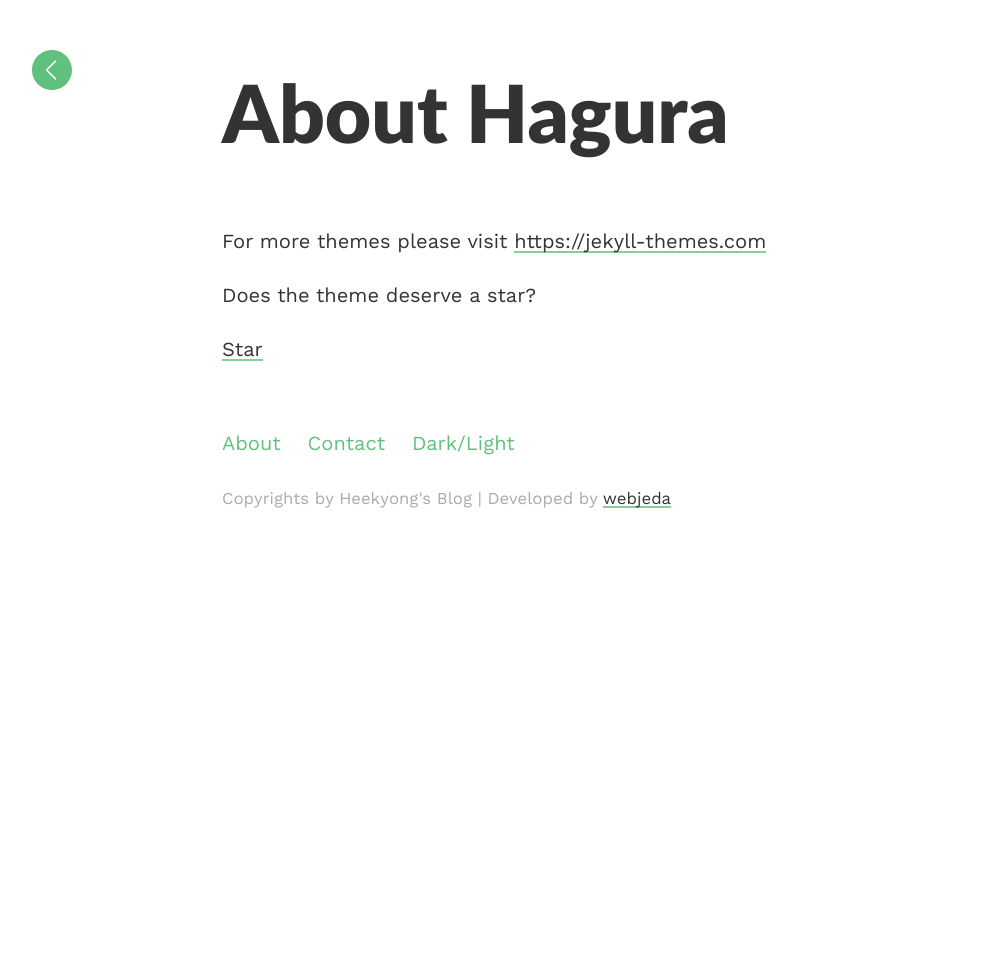
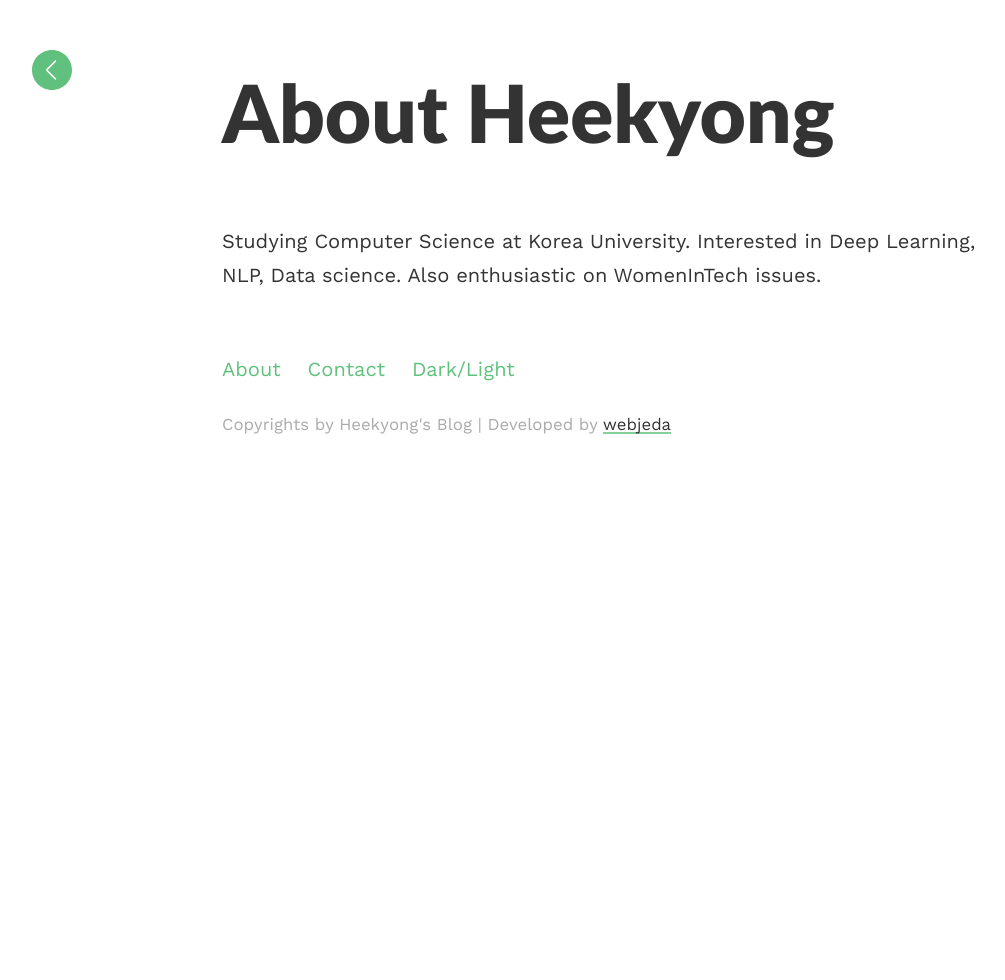
Before and after one commit to heekyong/heekyong.github.io, a Jekyll site: the page built from about.md, in a window 1280 px wide. Shown: the whole page, without its empty margins (18-1023 px from the left). Built offline with Jekyll 4.4.1, drawn with Linux system fonts in a browser that asks for light colours.

Commit message:
블로그 contact update

```diff
--- a/_config.yml
+++ b/_config.yml
@@ -2,7 +2,7 @@
 
 title: Heekyong's Blog
 baseurl: # name of the repository
-email: ggohee17@korea.ac.kr
+email: heekyong.go@gmail.com
 
 
 
--- a/about.md
+++ b/about.md
@@ -1,13 +1,10 @@
 ---
-title: About Hagura
+title: About Heekyong
 layout: post
 permalink: /about/
 published: true
 ---
 
-For more themes please visit [https://jekyll-themes.com](https://jekyll-themes.com){: target="_blank"}
-
-Does the theme deserve a star?
-
-<a class="github-button" href="https://github.com/sharu725/hagura" data-style="mega" data-count-href="/sharu725/hagura/stargazers" data-count-api="/repos/sharu725/hagura#stargazers_count" data-count-aria-label="# stargazers on GitHub" aria-label="Star sharu725/hagura on GitHub">Star</a>
-<script async defer src="https://buttons.github.io/buttons.js"></script>
+Studying Computer Science at Korea University.
+Interested in Deep Learning, NLP, Data science.
+Also enthusiastic on WomenInTech issues.
```
Also changed, not shown: contact.md (+1 -1 lines).
